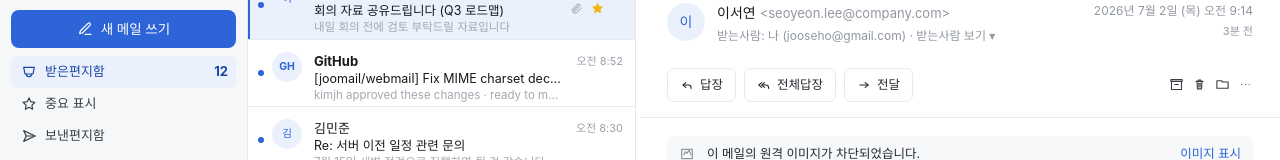
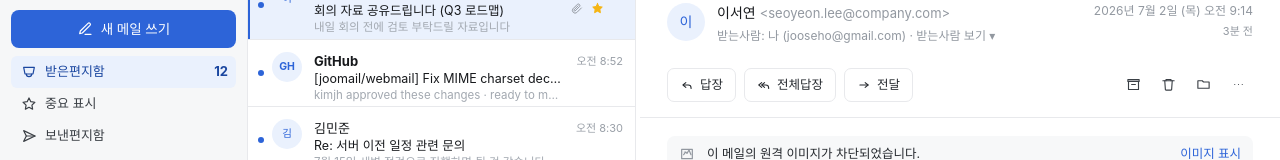
Before and after one commit to SeHoJoo/JooMail, a React (Vite) app: page / in a window 1280 px wide. Shown: the part 154-314 px from the top of the page. Built offline with nearby package versions, Linux system fonts and the light colour scheme.

Commit message:
fix: 읽기창 아이콘 간격 보정

```diff
--- a/src/components/Icon.tsx
+++ b/src/components/Icon.tsx
@@ -44,7 +44,11 @@ const paths: Record<IconProps["name"], string[]> = {
   draft: ["M5 4h10l4 4v12H5V4Z", "M14 4v5h5"],
   archive: ["M4 7h16v13H4V7Z", "M3 4h18v3H3V4Z", "M9 12h6"],
   spam: ["M12 3 21 19H3L12 3Z", "M12 9v4", "M12 17h.01"],
-  trash: ["M6.5 7h11", "M10 7V5h4v2", "M8 7l.8 12h6.4L16 7", "M11 10v6", "M13 10v6"],
+  trash: [
+    "M3 6H21",
+    "M8 6V4H16V6",
+    "M6 6L7 20C7 20.27 7.11 20.52 7.29 20.71C7.48 20.89 7.73 21 8 21H16C16.27 21 16.52 20.89 16.71 20.71C16.89 20.52 17 20.27 17 20L18 6",
+  ],
   folder: ["M3 6h7l2 2h9v10H3V6Z"],
   reply: ["M10 8 5 12l5 4", "M6 12h8a5 5 0 0 1 5 5v1"],
   replyAll: ["M8 8 3 12l5 4", "M13 8 8 12l5 4", "M9 12h6a5 5 0 0 1 5 5v1"],
--- a/src/components/ReadingPane.tsx
+++ b/src/components/ReadingPane.tsx
@@ -45,11 +45,11 @@ export function ReadingPane({ message, mode, onRetry, onReply }: ReadingPaneProp
           <ActionButton icon="reply" label="답장" onClick={onReply} />
           <ActionButton icon="replyAll" label="전체답장" onClick={onReply} />
           <ActionButton icon="forward" label="전달" onClick={onReply} />
-          <div className="ml-auto flex gap-2 text-[#3a3f45]">
-            <Icon name="archive" className="h-[15px] w-[15px]" />
-            <Icon name="trash" className="h-[15px] w-[15px]" />
-            <Icon name="folder" className="h-[15px] w-[15px]" />
-            <Icon name="more" className="h-[15px] w-[15px]" />
+          <div className="ml-auto flex gap-[5px] text-[#3a3f45]">
+            <IconButton icon="archive" label="보관" />
+            <IconButton icon="trash" label="삭제" />
+            <IconButton icon="folder" label="이동" />
+            <IconButton icon="more" label="더보기" />
           </div>
         </div>
       </div>
@@ -122,3 +122,11 @@ function ActionButton({ icon, label, onClick }: { icon: "reply" | "replyAll" | "
     </button>
   );
 }
+
+function IconButton({ icon, label }: { icon: "archive" | "trash" | "folder" | "more"; label: string }) {
+  return (
+    <button className="flex h-[30px] w-[30px] items-center justify-center rounded-md hover:bg-[#f7f8f9]" aria-label={label}>
+      <Icon name={icon} className="h-[15px] w-[15px]" />
+    </button>
+  );
+}
```
